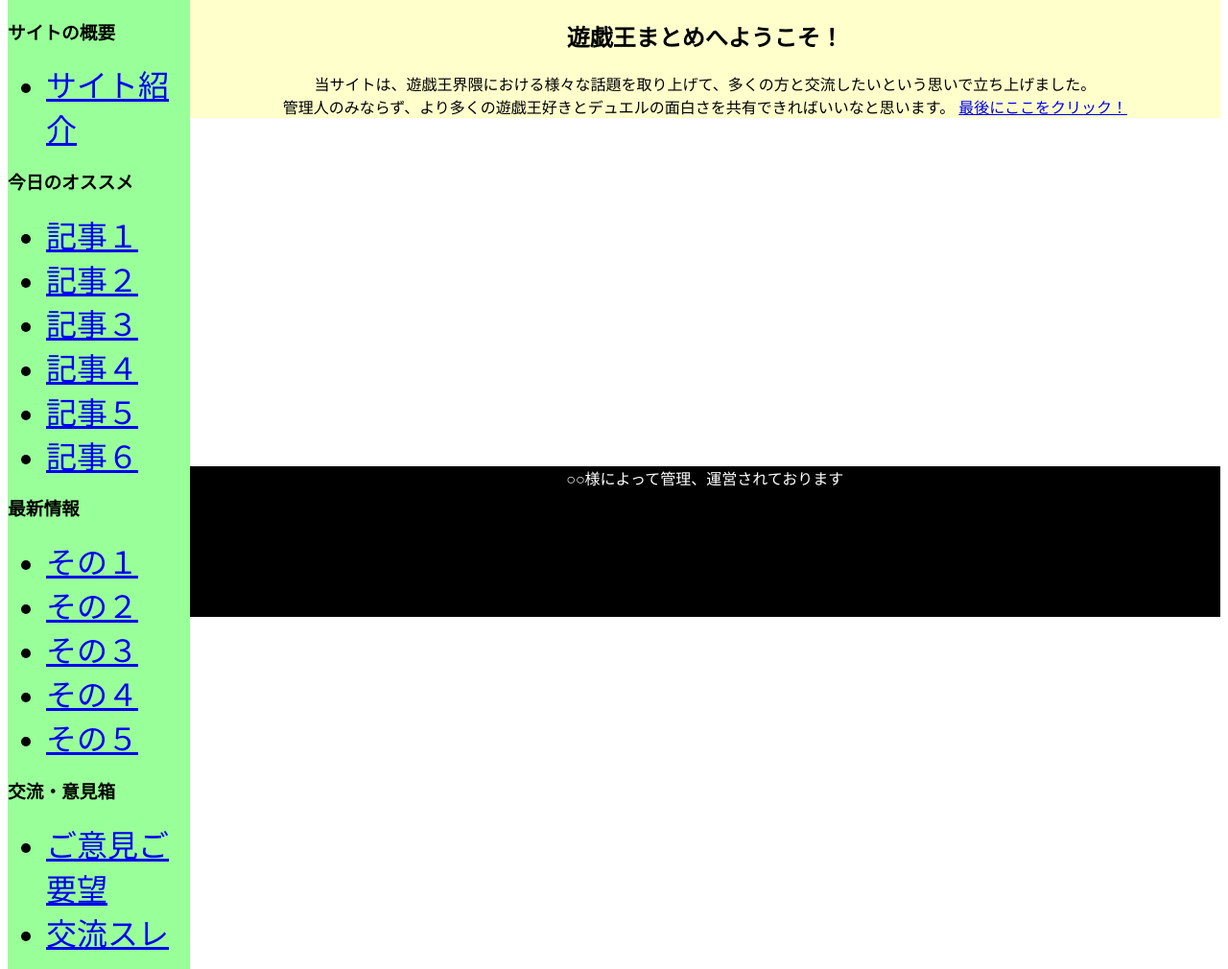
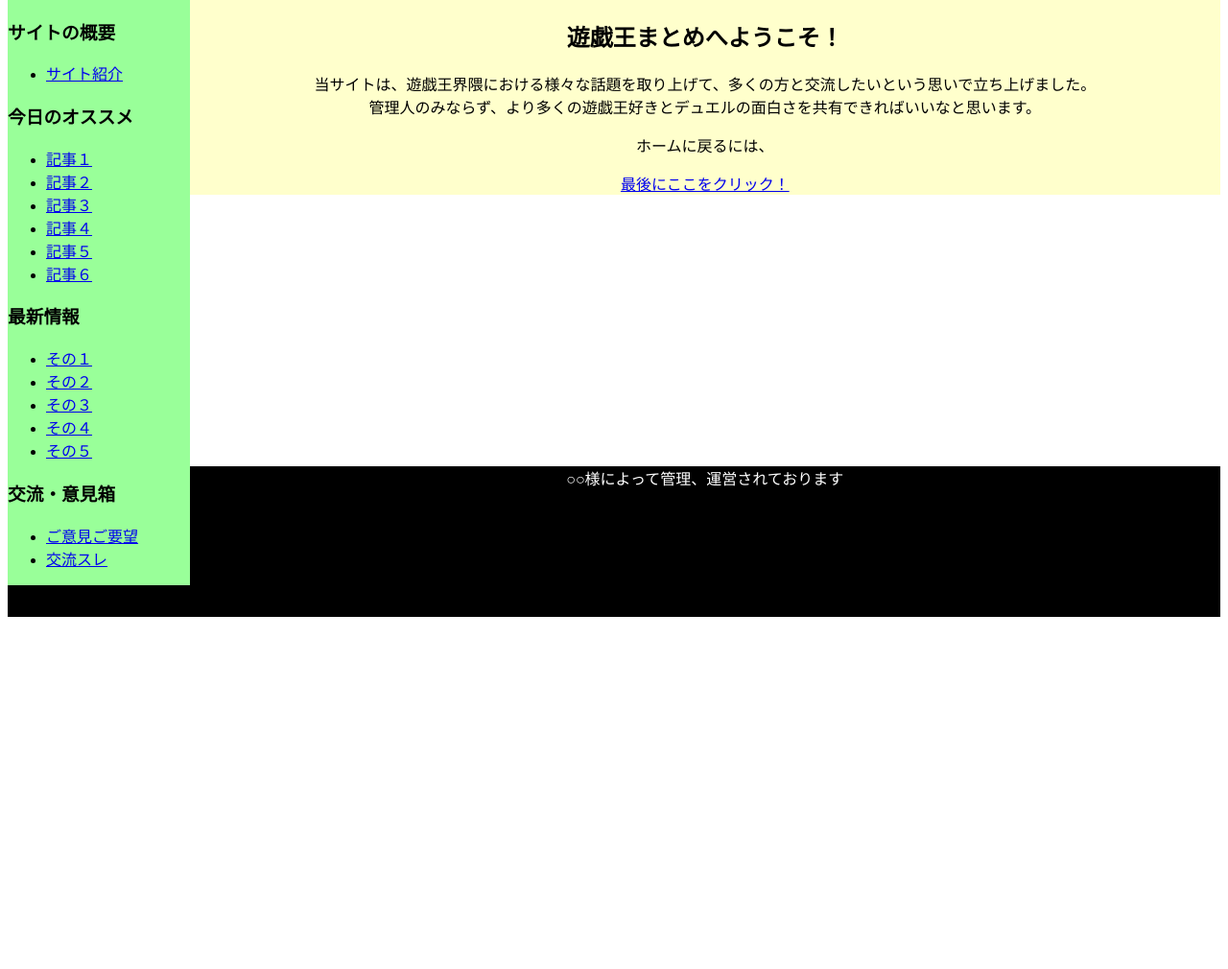
Before and after one commit to Justis924/my-first-blog, a Django app: page /info/ in a window 1280 px wide. Shown: the part 165-1175 px from the top of the page at 96% size. After the commit the page ends 808 px from the top, so only its background shows below. Run offline with Django 3.2, Linux system fonts and the light colour scheme.

Commit message:
これで完成です

```diff
--- a/blog/static/css/blog.css
+++ b/blog/static/css/blog.css
@@ -14,9 +14,6 @@ main {
   float:left;
 }
 
-#nav li {
-  font-size: 200%;
-}
 
 #contents {
   background-color: #ffc;
--- a/blog/templates/blog/conv.html
+++ b/blog/templates/blog/conv.html
@@ -13,6 +13,6 @@
             <input type="submit" value="メッセを送信" />
             <input type="reset" value="リセット">
           </form>
-          <a href="http://gekioko3.pythonanywhere.com/">最後にここをクリック！</a>
+          <a href="gekioko2.pythonanywhere.com/">最後にここをクリック！</a>
         </div>
         {% endblock %}
--- a/blog/templates/blog/info.html
+++ b/blog/templates/blog/info.html
@@ -4,6 +4,7 @@
   <h2>遊戯王まとめへようこそ！</h2>
         当サイトは、遊戯王界隈における様々な話題を取り上げて、多くの方と交流したいという思いで立ち上げました。
         <br/>管理人のみならず、より多くの遊戯王好きとデュエルの面白さを共有できればいいなと思います。
-        <a href="http://gekioko3.pythonanywhere.com/">最後にここをクリック！</a>
+        <p>ホームに戻るには、</p>
+        <a href="gekioko2.pythonanywhere.com/">最後にここをクリック！</a>
 </div>
 {% endblock %}
--- a/blog/templates/blog/news.html
+++ b/blog/templates/blog/news.html
@@ -6,6 +6,6 @@
           <p>大変申し訳ありませんが、まだ用意ができておりませんので、下記のリンクからご確認ください。</p>
           <a href="https://www.yugioh-card.com/japan/notice/">公式サイトのお知らせへジャンプする</a>
           <p>ホームに戻るには、</p>
-          <a href="http://gekioko3.pythonanywhere.com/">こちらをクリック</a>
+          <a href="gekioko2.pythonanywhere.com/">こちらをクリック</a>
         </div>
         {% endblock %}
--- a/blog/templates/blog/topic.html
+++ b/blog/templates/blog/topic.html
@@ -7,7 +7,7 @@
           <a href="https://fate.5ch.net/yugioh/#5">5ch・遊戯王スレへ</a>
           <p>twittermもどうぞ</p>
           <a href="https://twitter.com/search?q=%E9%81%8A%E6%88%AF%E7%8E%8B&src=recent_search_click">ツイッターへジャンプする</a>
-          <p>ホームに戻るには、</p>
-          <a href="http://gekioko3.pythonanywhere.com/">こちらをクリック！</a>
+          <p>ホームに戻る際には、</p>
+          <a href="gekioko2.pythonanywhere.com/">こちらをクリック！</a>
         </div>
         {% endblock %}
--- a/blog/templates/post_list.html
+++ b/blog/templates/post_list.html
@@ -8,8 +8,6 @@
     <p>ここにはコンテンツが入ります</p>
     <p>ここにはコンテンツが入ります</p>
     <p>ここにはコンテンツが入ります</p>
-    <p>ホームに戻るには、</p>
-    <a href="http://gekioko3.pythonanywhere.com/">こちらをクリック</a>
     <p>ここにはコンテンツが入ります</p>
     <p>ここにはコンテンツが入ります</p>
     <p>ここにはコンテンツが入ります</p>
```
